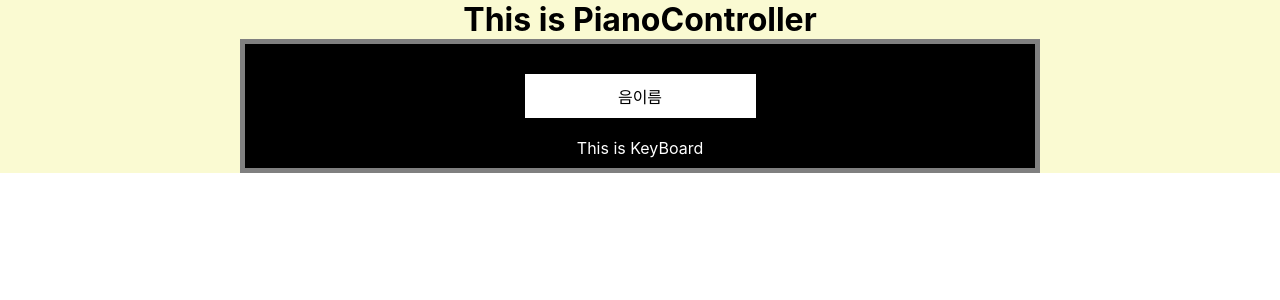
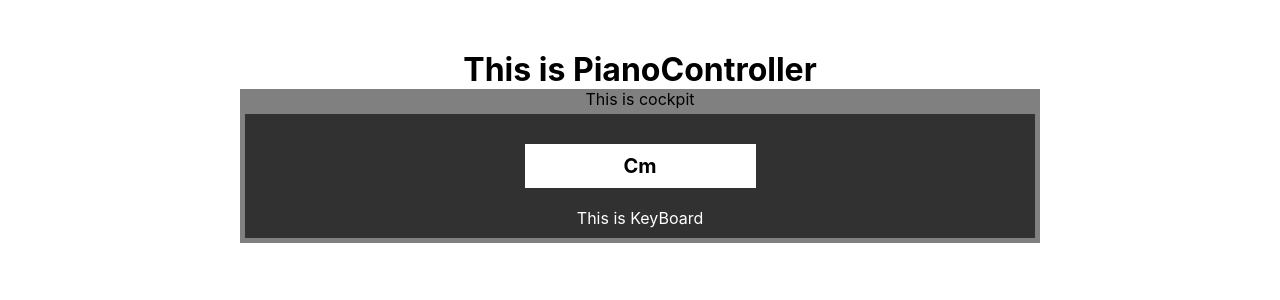
Before and after one commit to hanameee/React-piano, a React (Create React App) app: page / in a window 1280 px wide. Shown: the top 300 px of the page. Built offline with nearby package versions, Linux system fonts and the light colour scheme.

Commit message:
Added Cockpit to PianoController

```diff
--- /dev/null
+++ b/src/components/Cockpit/Cockpit.js
@@ -0,0 +1,11 @@
+import React from 'react';
+import styles from './Cockpit.module.css'
+const cockpit = (props) => {
+    return (
+        <div className = {styles.Cockpit}>
+            This is cockpit
+        </div>
+    )
+}
+
+export default cockpit;
--- /dev/null
+++ b/src/components/Cockpit/Cockpit.module.css
@@ -0,0 +1,3 @@
+.Cockpit {
+    background-color: gray;
+}
--- a/src/components/Piano/Display/Display.module.css
+++ b/src/components/Piano/Display/Display.module.css
@@ -1,6 +1,8 @@
 .Display {
     background-color: white;
     color: black;
+    font-size: 20px;
+    font-weight: bold;
     width: 30%;
     margin: 20px auto;
     padding: 10px 0;
--- a/src/components/Piano/Piano.js
+++ b/src/components/Piano/Piano.js
@@ -5,7 +5,7 @@ import styles from './Piano.module.css'
 const piano = (props) => {
     return (
         <div className = {styles.Piano}>
-            <Display>음이름</Display>
+            <Display>Cm</Display>
             <Keyboard/>
         </div>
     )
--- a/src/components/Piano/Piano.module.css
+++ b/src/components/Piano/Piano.module.css
@@ -1,6 +1,6 @@
 .Piano {
     margin: auto;
-    background-color: black;
+    background-color: #313131;
     color: white;
     width: 800px;
     padding: 10px;
--- a/src/containers/PianoController/PianoController.js
+++ b/src/containers/PianoController/PianoController.js
@@ -1,19 +1,19 @@
-import React, {Component} from 'react';
-import Piano from '../../components/Piano/Piano'
-import styles from './PianoController.module.css'
+import React, { Component, Fragment } from "react";
+import Piano from "../../components/Piano/Piano";
+import Cockpit from "../../components/Cockpit/Cockpit";
+import styles from "./PianoController.module.css";
 class PianoController extends Component {
-    state = {
-
-    };
+    state = {};
 
     render() {
         return (
-            <div className = {styles.PianoController}>
+            <div className={styles.PianoController}>
                 <h1>This is PianoController</h1>
-                <Piano/>
+                <Cockpit />
+                <Piano />
             </div>
         );
     }
 }
 
-export default PianoController
+export default PianoController;
--- a/src/containers/PianoController/PianoController.module.css
+++ b/src/containers/PianoController/PianoController.module.css
@@ -1,3 +1,5 @@
 .PianoController {
-    background-color: lightgoldenrodyellow;
+    width: 800px;
+    margin: 50px auto;
+    /* border: 5px solid rosybrown; */
 }
```
